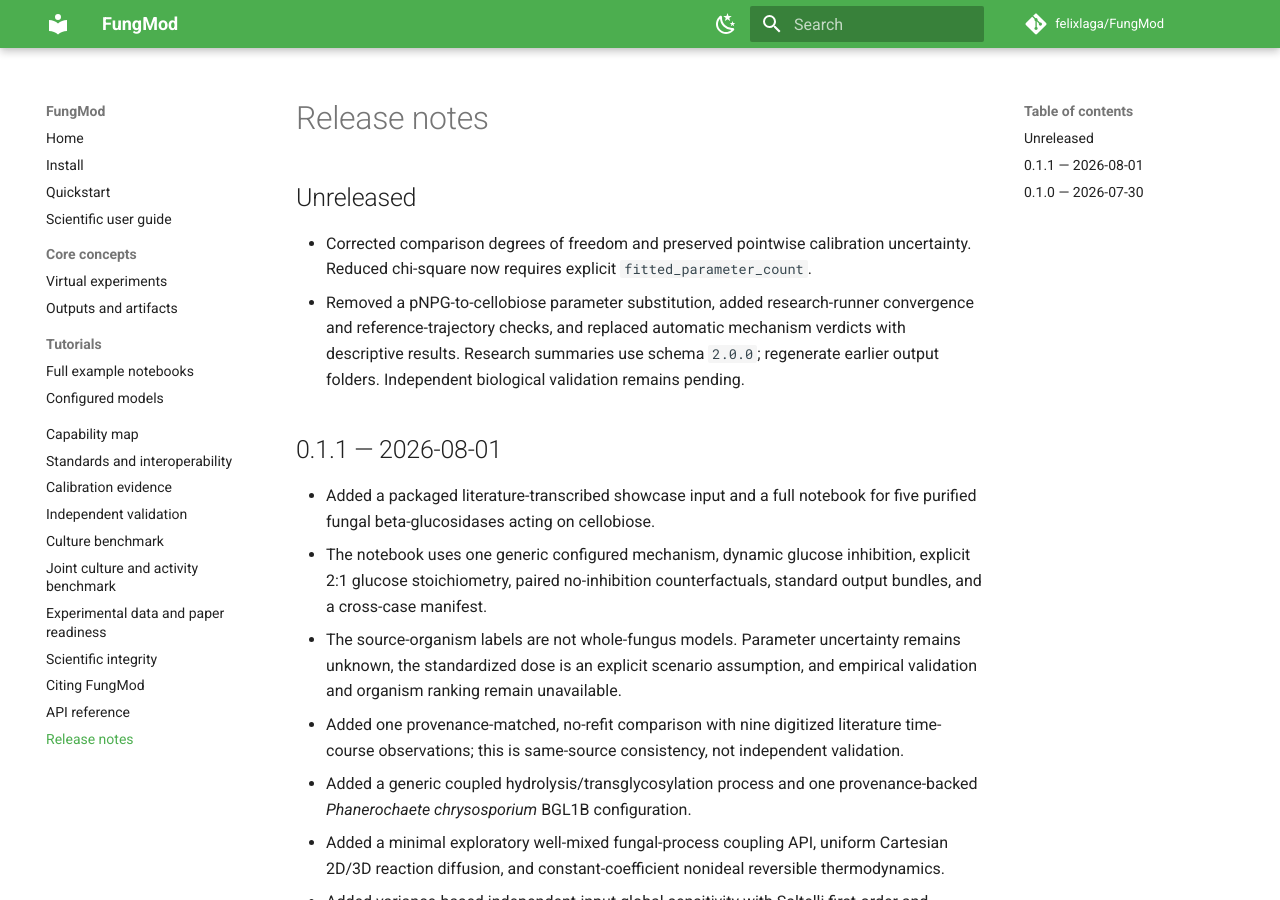
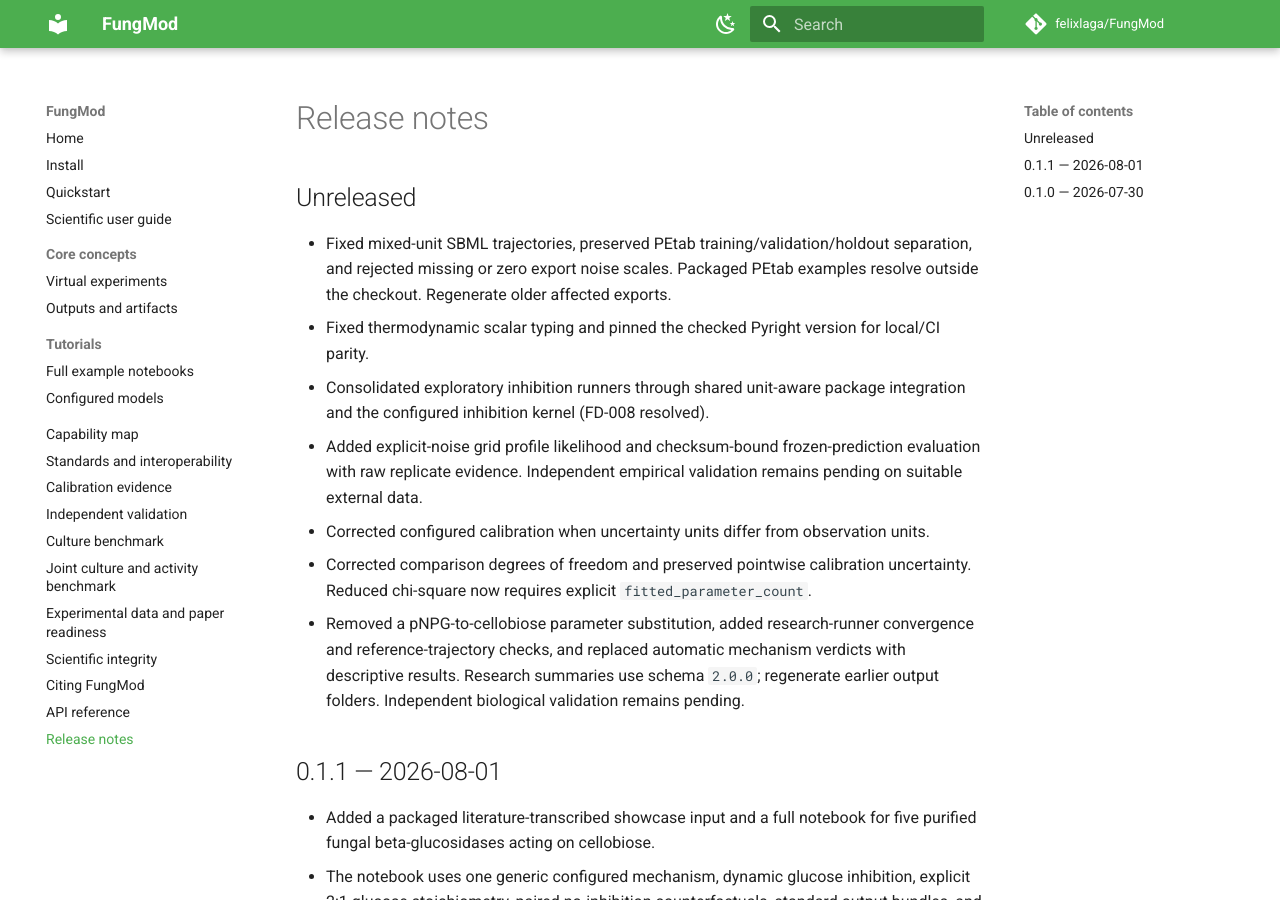
Before and after one commit to felixlaga/FungMod, an MkDocs documentation site: the page built from docs/release-notes.md, in a window 1280 px wide and 900 px high. Built offline with MkDocs 1.6.1 and Material for MkDocs 9.7.7, drawn with Linux system fonts in a browser that asks for light colours; comment, search, counter and statistics services are not loaded.

Commit message:
Update supported capabilities and release guidance [skip ci]

```diff
--- a/docs/release-notes.md
+++ b/docs/release-notes.md
@@ -1,6 +1,12 @@
 # Release notes
 
 ## Unreleased
+
+- Fixed mixed-unit SBML trajectories, preserved PEtab training/validation/holdout separation, and rejected missing or zero export noise scales. Packaged PEtab examples resolve outside the checkout. Regenerate older affected exports.
+- Fixed thermodynamic scalar typing and pinned the checked Pyright version for local/CI parity.
+- Consolidated exploratory inhibition runners through shared unit-aware package integration and the configured inhibition kernel (FD-008 resolved).
+- Added explicit-noise grid profile likelihood and checksum-bound frozen-prediction evaluation with raw replicate evidence. Independent empirical validation remains pending on suitable external data.
+- Corrected configured calibration when uncertainty units differ from observation units.
 
 - Corrected comparison degrees of freedom and preserved pointwise calibration
   uncertainty. Reduced chi-square now requires explicit `fitted_parameter_count`.
```
Also changed, not shown: README.md (+25 -0 lines), docs/capabilities.md (+15 -0 lines).
